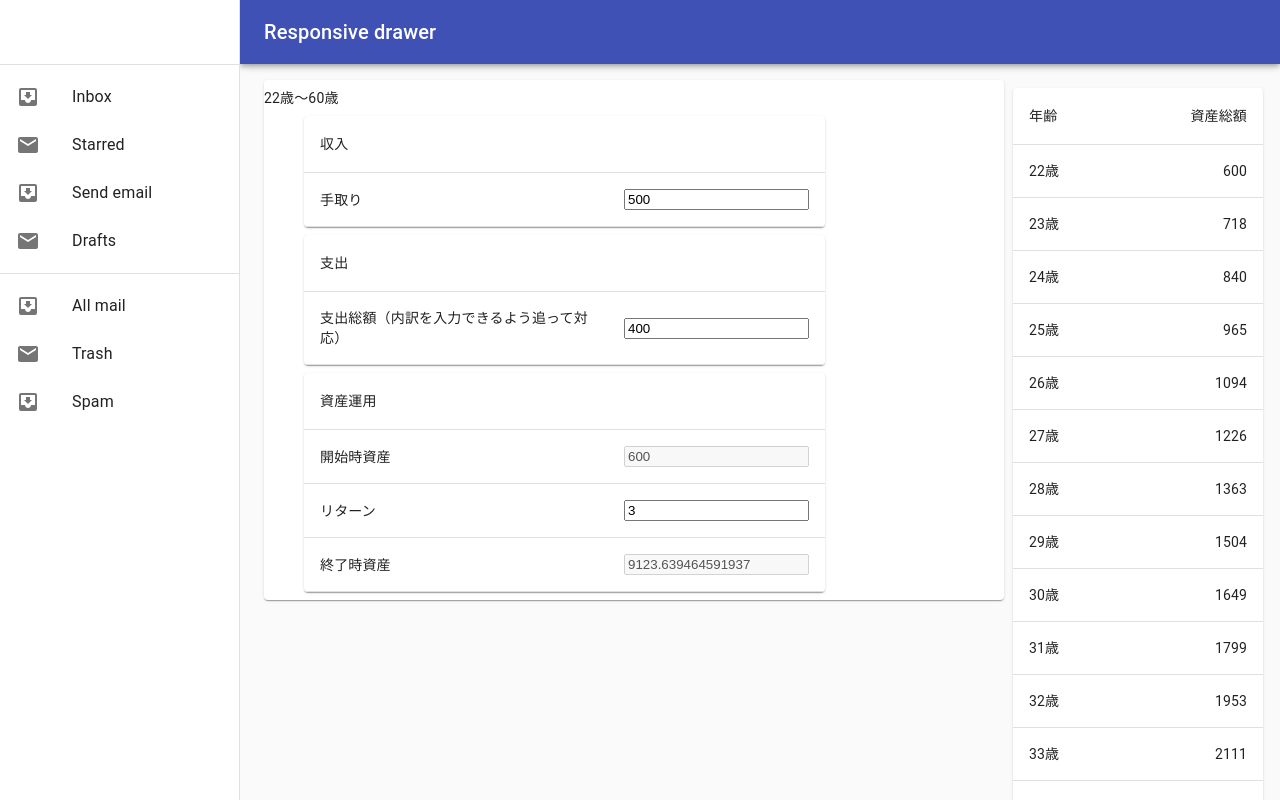
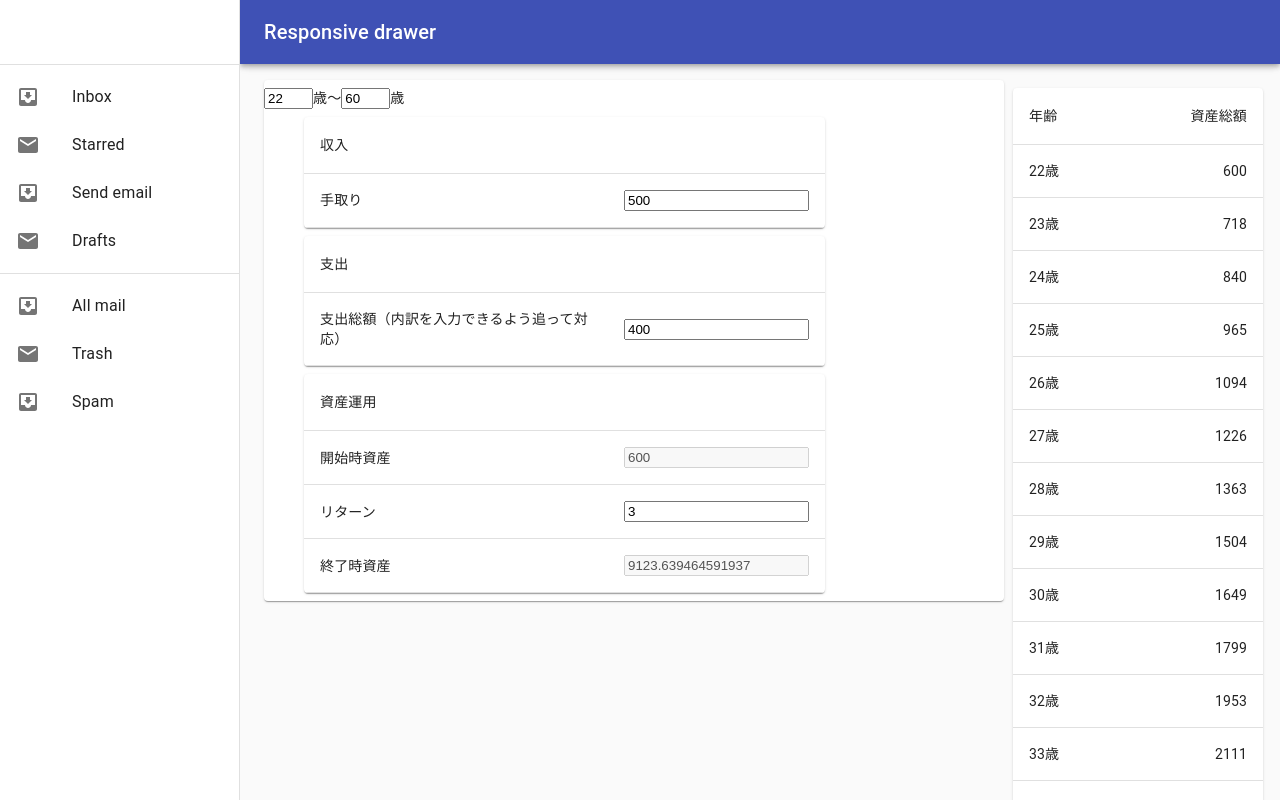
Before and after one commit to somurieengieer/fire-simulator, a React (Create React App) app: page /fire in a window 1280 px wide. Shown: the top 800 px of the page. Built offline with nearby package versions, Linux system fonts and the light colour scheme.

Commit message:
年齢を変更できるよう修正

```diff
--- a/src/layout/molecules/Phase.tsx
+++ b/src/layout/molecules/Phase.tsx
@@ -88,7 +88,16 @@ export function Phase({data, setData}: PhaseProps) {
       <Paper>
       <Grid container spacing={2}>
         <Grid item xs={12}>
-          {data.ageAtStart}歳〜{data.ageAtEnd}歳
+          <input value={data.ageAtStart}
+                 onChange={v => update('ageAtStart', v.target.value)}
+                 size={3}
+          />
+          歳〜
+          <input value={data.ageAtEnd}
+                 onChange={v => update('ageAtEnd', v.target.value)}
+                 size={3}
+          />
+          歳
         </Grid>
       </Grid>
       <Grid  style={{marginLeft: 40}}>
```
